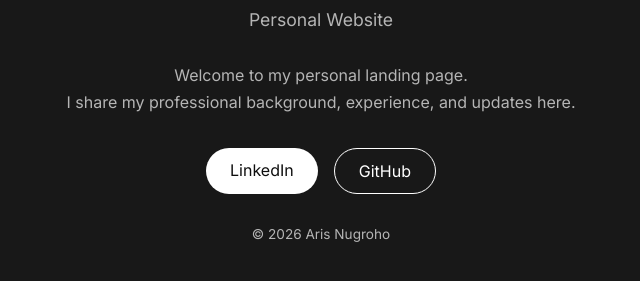
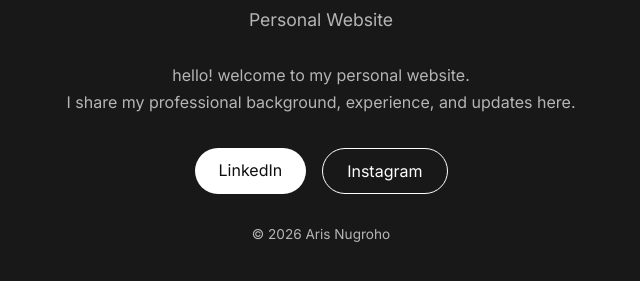
Before and after one commit to ariznugr/profile, a plain HTML site: page index.html in a window 1280 px wide. Shown: the part 305-586 px from the top of the page, without its empty margins (319-959 px from the left). Drawn offline with Linux system fonts and the light colour scheme.

Commit message:
Update personal website greeting and social media link

```diff
--- a/index.html
+++ b/index.html
@@ -118,7 +118,7 @@
       <h2>Personal Website</h2>
 
       <p>
-        Welcome to my personal landing page.<br />
+        hello! welcome to my personal website.<br />
         I share my professional background, experience, and updates here.
       </p>
 
@@ -126,8 +126,8 @@
         <a href="https://id.linkedin.com/in/ariznugr" target="_blank">
           LinkedIn
         </a>
-        <a href="https://github.com/" class="secondary" target="_blank">
-          GitHub
+        <a href="https://instagram.com/thisisarisnugr" class="secondary" target="_blank">
+          Instagram
         </a>
       </div>
 
```
